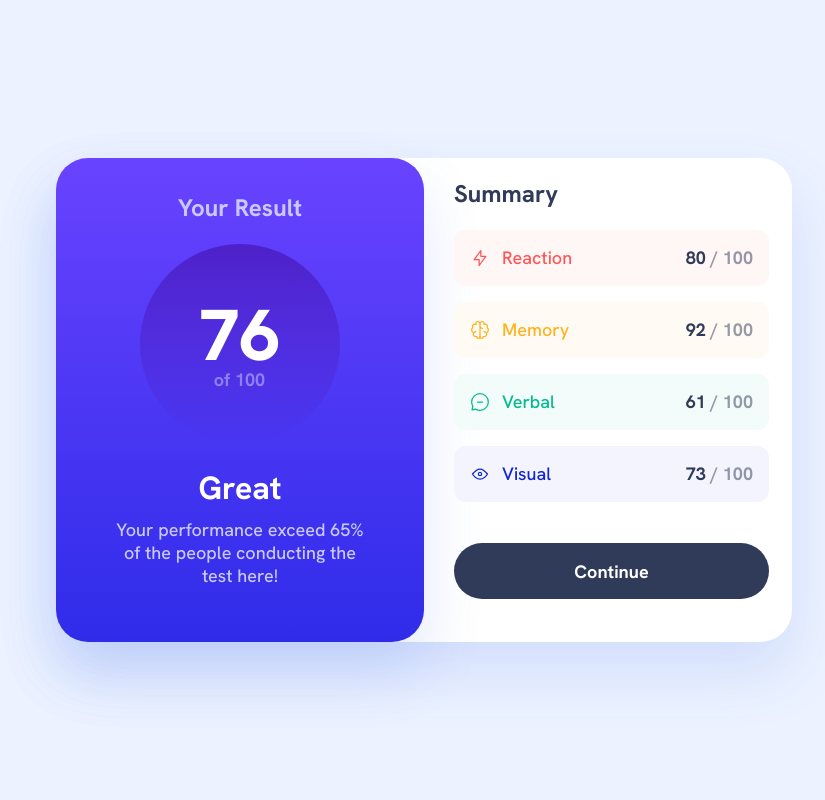
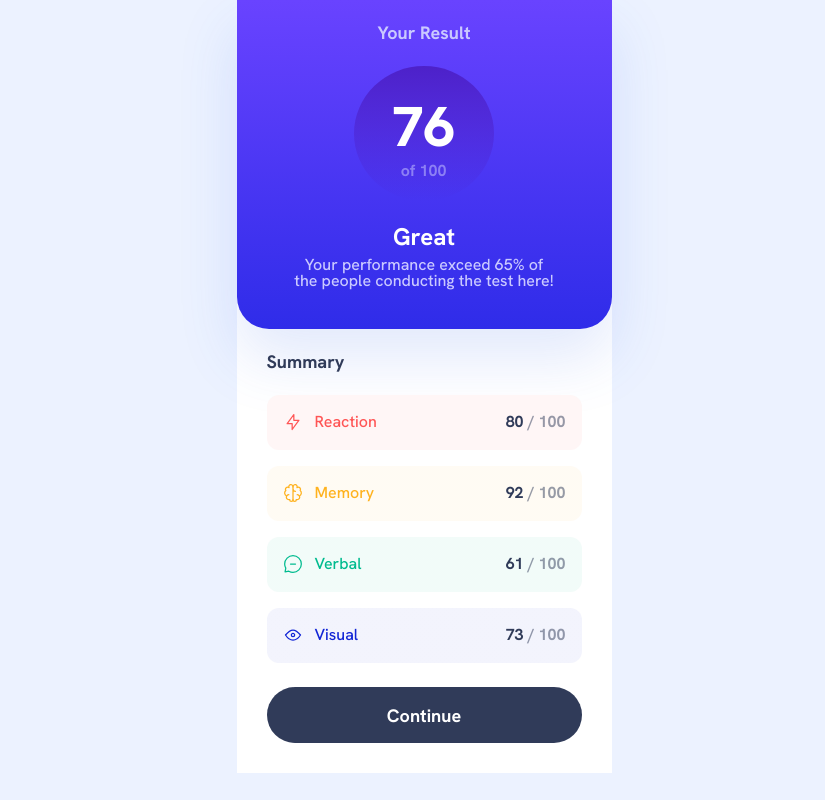
Before and after one commit to Mariam-Mantidze/Result-Summary-Component, a plain HTML site: page index.html in a window 1280 px wide. Shown: the whole page, without its empty margins (216-1041 px from the left). Drawn offline with Linux system fonts and the light colour scheme.

Commit message:
correct flex-groups

```diff
--- a/styles-css/style.css
+++ b/styles-css/style.css
@@ -7,10 +7,14 @@ html {
 body {
   font-family: "Hanken Grotesk", sans-serif;
   background: var(--Very-Light-blue, #ecf2ff);
+  /* min-height: 100vh; */
+  display: flex;
+  justify-content: center;
 }
 .result-summary {
-  max-width: 73.6rem;
-  margin: auto;
+  max-width: 73.5rem;
+  display: flex;
+  flex-direction: column;
   background-color: white;
 }
 
@@ -36,8 +40,6 @@ body {
 }
 
 .result .score {
-  width: 14rem;
-  height: 14rem;
   background: linear-gradient(
     180deg,
     #4d21c9 0%,
@@ -93,21 +95,20 @@ body {
   color: var(--Dark-Navy, #303b59);
   font-size: 1.8rem;
   font-weight: 700;
-  margin-right: 0.2rem;
 }
 .summary-wrapper {
   display: flex;
   flex-direction: column;
   gap: 1.6rem;
   margin-top: 2.4rem;
+  width: 31.5rem;
 }
 
 .summary-wrapper .common {
   display: flex;
   align-items: center;
   justify-content: space-between;
-  width: 31.5rem;
-  height: 5.6rem;
+  width: 100%;
   flex-shrink: 0;
   border-radius: 1.2rem;
   padding: 1.7rem 1.6rem 1.8rem 1.6rem;
@@ -205,9 +206,16 @@ button {
   background: var(--Dark-Navy, #303b59);
   font-family: "Hanken Grotesk", sans-serif;
   border: none;
+  cursor: pointer;
+}
+button:hover {
+  background: var(
+    --Gradient-1,
+    linear-gradient(180deg, #75f 0%, #6943ff 0.01%, #2f2ce9 100%)
+  );
 }
 
-@media (min-width: 1200px) {
+@media screen and (min-width: 1440px) {
   body {
     display: flex;
     justify-content: center;
@@ -215,7 +223,7 @@ button {
     height: 100vh;
   }
   .result-summary {
-    display: flex;
+    flex-direction: row;
     border-radius: 3.2rem;
     background: var(--White, #fff);
     box-shadow: 0px 30px 60px 0px rgba(61, 108, 236, 0.15);
@@ -231,7 +239,7 @@ button {
     width: 200px;
     height: 200px;
     flex-shrink: 0;
-    padding: 5.5rem 6rem 7.3rem 5.9rem;
+    padding: 5.5rem 6rem 4.6rem 5.9rem;
   }
   .result .score .big {
     font-size: 7.2rem;
@@ -240,7 +248,6 @@ button {
     font-size: 1.8rem;
   }
   .result .details {
-    width: 26rem;
     font-size: 1.8rem;
     margin-top: 1.4rem;
     line-height: normal;
@@ -248,9 +255,6 @@ button {
   .result h3 {
     margin-top: 2.8rem;
     font-size: 3.2rem;
-  }
-  .common {
-    width: 28.8rem;
   }
   .summary h2 {
     font-size: 2.4rem;
@@ -262,11 +266,4 @@ button {
   button {
     margin-top: 4.1rem;
   }
-  button:hover {
-    background: var(
-      --Gradient-1,
-      linear-gradient(180deg, #75f 0%, #6943ff 0.01%, #2f2ce9 100%)
-    );
-    cursor: pointer;
-  }
 }
```
Also changed, not shown: 2 other files.
